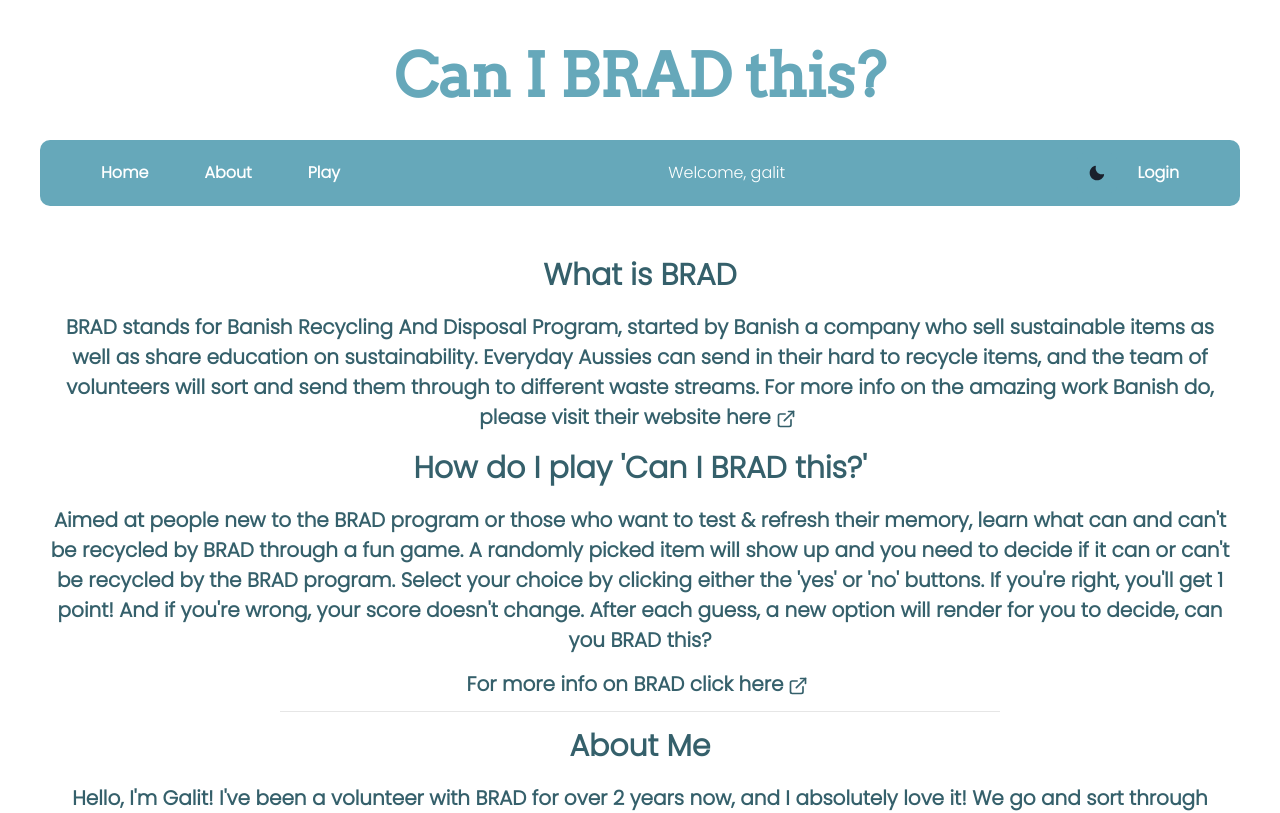
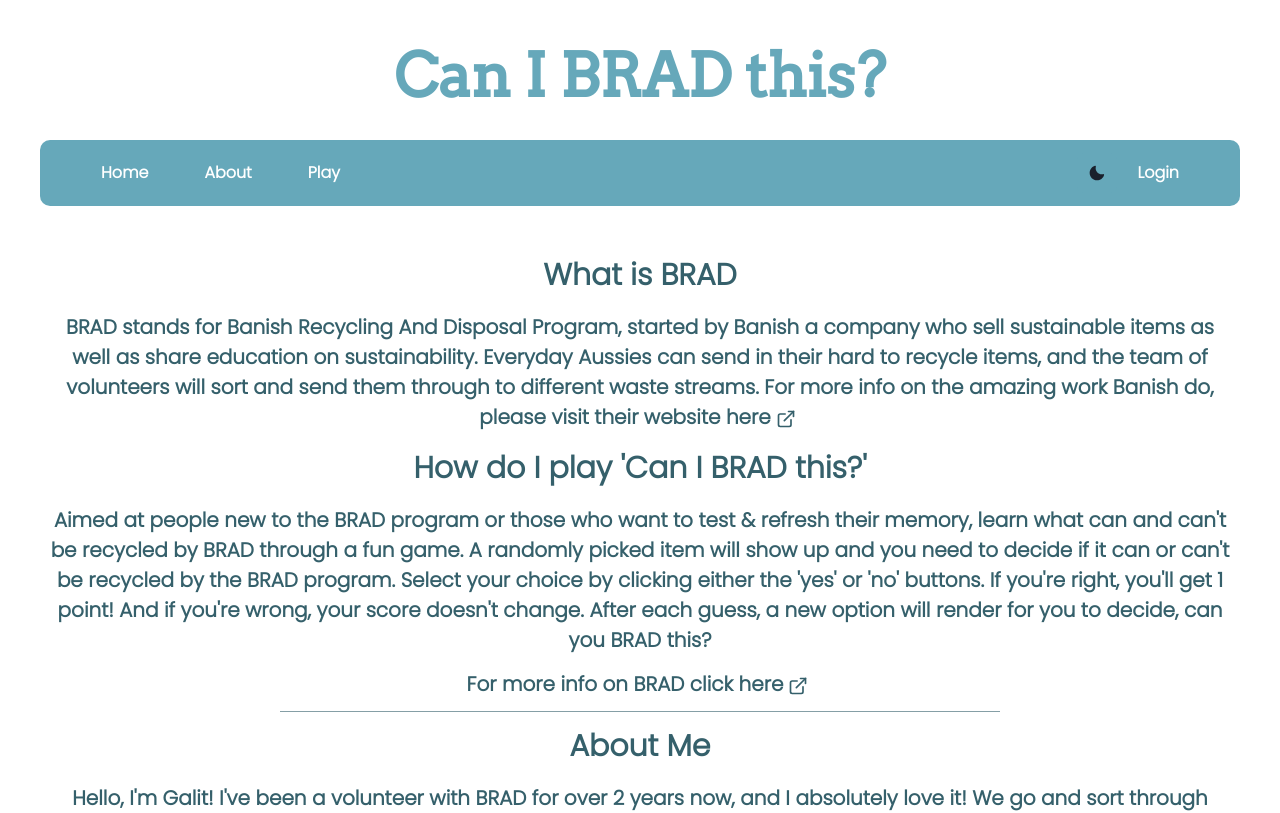
Before and after one commit to gal333t/project4, a React (Vite) app: page /about in a window 1280 px wide. Shown: the top 813 px of the page. Built offline with nearby package versions, Linux system fonts and the light colour scheme; no server answers.

Commit message:
removing dummy username, fixing divider on About and comments for bugged useEffect in BradItem

```diff
--- a/src/Components/About.jsx
+++ b/src/Components/About.jsx
@@ -56,7 +56,7 @@
             <ExternalLinkIcon mx="5px" />
           </Link>
         </CardBody>
-        <Divider bg="blackAlpha.300" m="5px" w="60%" />
+        <Divider bg={text} m="5px" w="60%" />
         <CardHeader fontSize="30px" p="7px">
           About Me
         </CardHeader>
--- a/src/Components/BradItem.jsx
+++ b/src/Components/BradItem.jsx
@@ -62,11 +62,25 @@
       .select("username, score")
       .eq("username", username);
     setUserScore(data[0].score);
+    updateUserScore(username);
   }
 
   useEffect(() => {
     getUserScore(username);
   }, []);
+
+  async function updateUserScore(username) {
+    await supabase
+      .from("Users")
+      .update({ score: userScore })
+      .eq({ username: username });
+  }
+
+  // keep getting PATCH error trying to update table with the current score live
+
+  // useEffect(() => {
+  //   updateUserScore(username);
+  // }, [userScore]);
 
   return (
     <>
--- a/src/Components/SessionContext.jsx
+++ b/src/Components/SessionContext.jsx
@@ -5,7 +5,7 @@
 
 const SessionContextComponent = ({ children }) => {
   const [session, setSession] = useState(null);
-  const [username, setUsername] = useState("galit");
+  const [username, setUsername] = useState(null);
   const [userScore, setUserScore] = useState(0); // how to set this up so it doesn't run turnery statement for text on screen..
   const [allUsersScores, setAllUsersScores] = useState([]);
 
@@ -22,6 +22,11 @@
 
     return () => subscription.unsubscribe();
   }, []);
+
+  // useEffect(async () => {
+  //   // not sure how to store User info when storing sessions, to set username and userScore on login...
+  //   const { data } = await supabase.from("Users").select("*").eq("email");
+  // });
 
   return (
     <SessionContext.Provider
```
